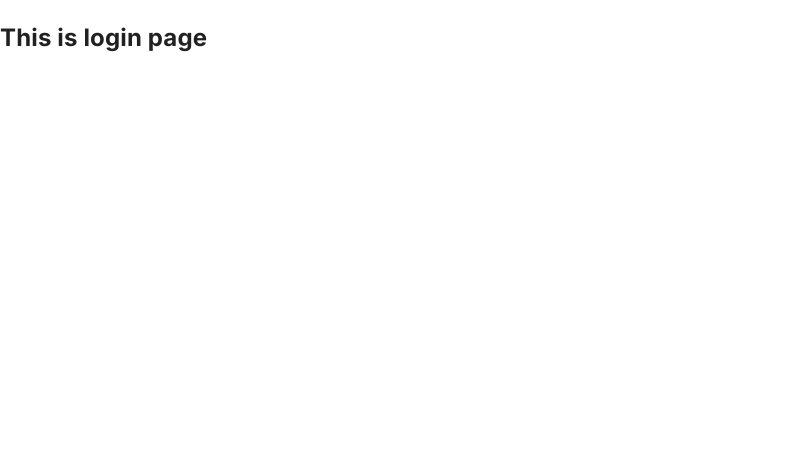
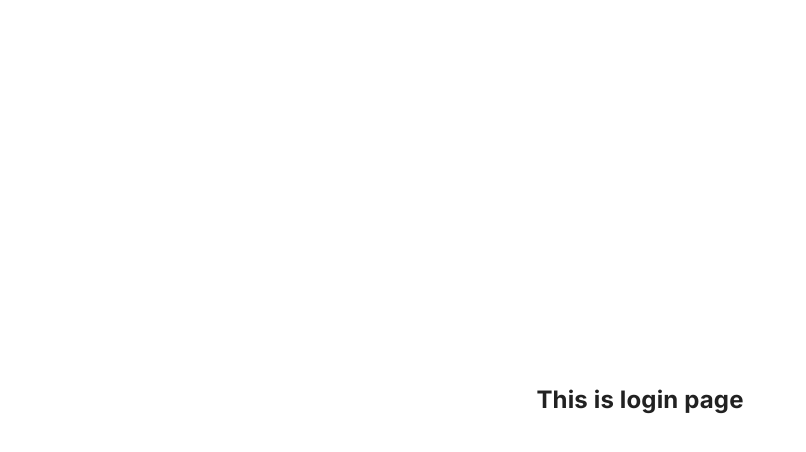
Before and after one commit to dna-ardhi/blog-dashboard, a Next.js app: page /auth/login in a window 1280 px wide. Shown: the top 452 px of the page, without its empty margins (0-806 px from the left). Built offline with nearby package versions, Linux system fonts and the light colour scheme.

Commit message:
add some style

```diff
--- a/src/assets/scss/_globals.scss
+++ b/src/assets/scss/_globals.scss
@@ -0,0 +1,13 @@
+.page-container {
+  width: 100%;
+  min-height: 100vh;
+  display: flex;
+}
+
+.center {
+  justify-content: center;
+}
+
+.middle {
+  align-items: center;
+}
```
